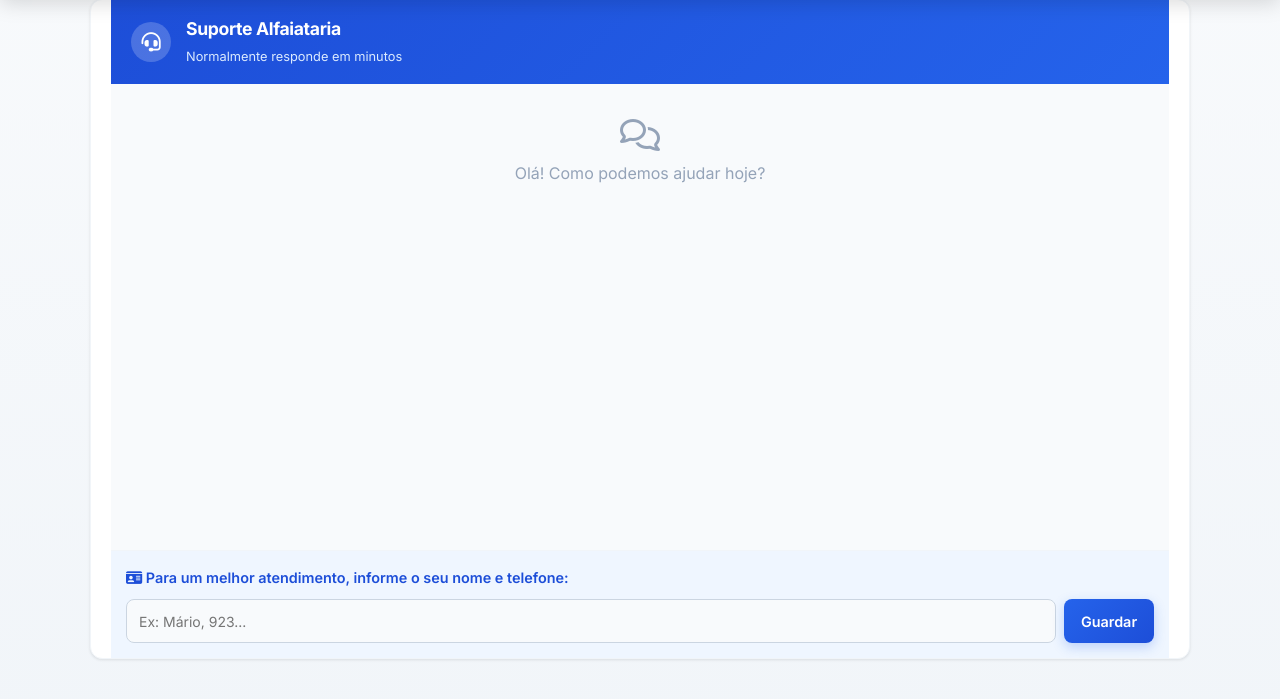
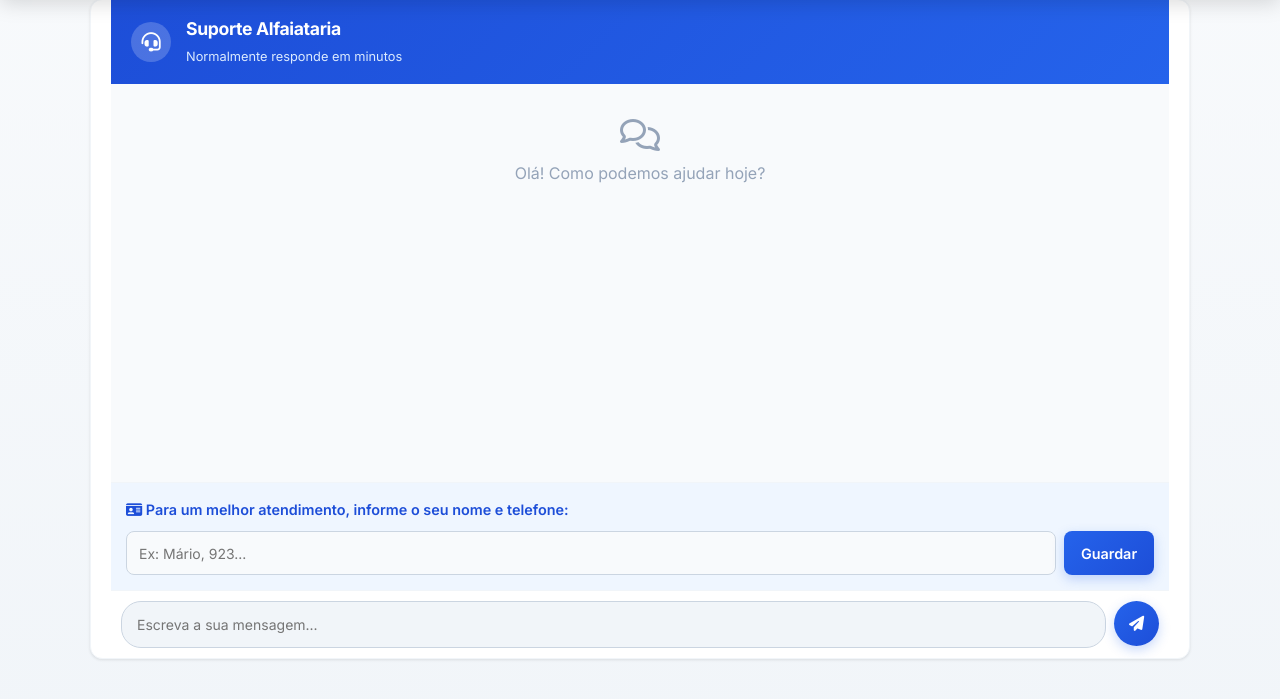
Before and after one commit to melphystec-eng/sistem-alfaiataria, a Flask app: page /contacto in a window 1280 px wide. Shown: the part 68-767 px from the top of the page. Run offline with Flask 3, Linux system fonts and the light colour scheme; data that the repository does not hold is empty; parts of the project's set-up code (start-up, migrations or seed data) failed here and were passed over; some libraries are stand-ins or nearby versions.

Commit message:
actualiza

```diff
--- a/templates/contacto.html
+++ b/templates/contacto.html
@@ -43,6 +43,16 @@
   <div style="display: flex; gap: 8px; align-items: stretch;">
     <input type="text" id="input-nome" placeholder="Ex: Mário, 923..." style="margin: 0; flex: 1; min-width: 0; font-size: 14px; padding: 10px 12px; height: 44px;">
     <button onclick="guardarIdentificacao()" style="margin: 0; width: auto; min-width: 90px; padding: 0 15px; height: 44px; font-size: 0.9rem;">Guardar</button>
+  </div>
+</div>
+
+
+  <!-- Input de Envio -->
+  <div style="padding: 10px; background: white; border-top: 1px solid var(--cinza-100); display: flex; gap: 8px;">
+    <input type="text" id="chat-input" placeholder="Escreva a sua mensagem..." style="margin: 0; border-radius: 20px; flex: 1; background: #f1f5f9; font-size: 14px;" onkeypress="if(event.key === 'Enter') enviarMensagem()">
+    <button onclick="enviarMensagem()" style="border-radius: 50%; width: 45px; min-width: 45px; height: 45px; padding: 0; min-height: 45px;">
+      <i class="fa-solid fa-paper-plane"></i>
+    </button>
   </div>
 </div>
 
```
Lines whose indentation alone changed are shown as unchanged.
